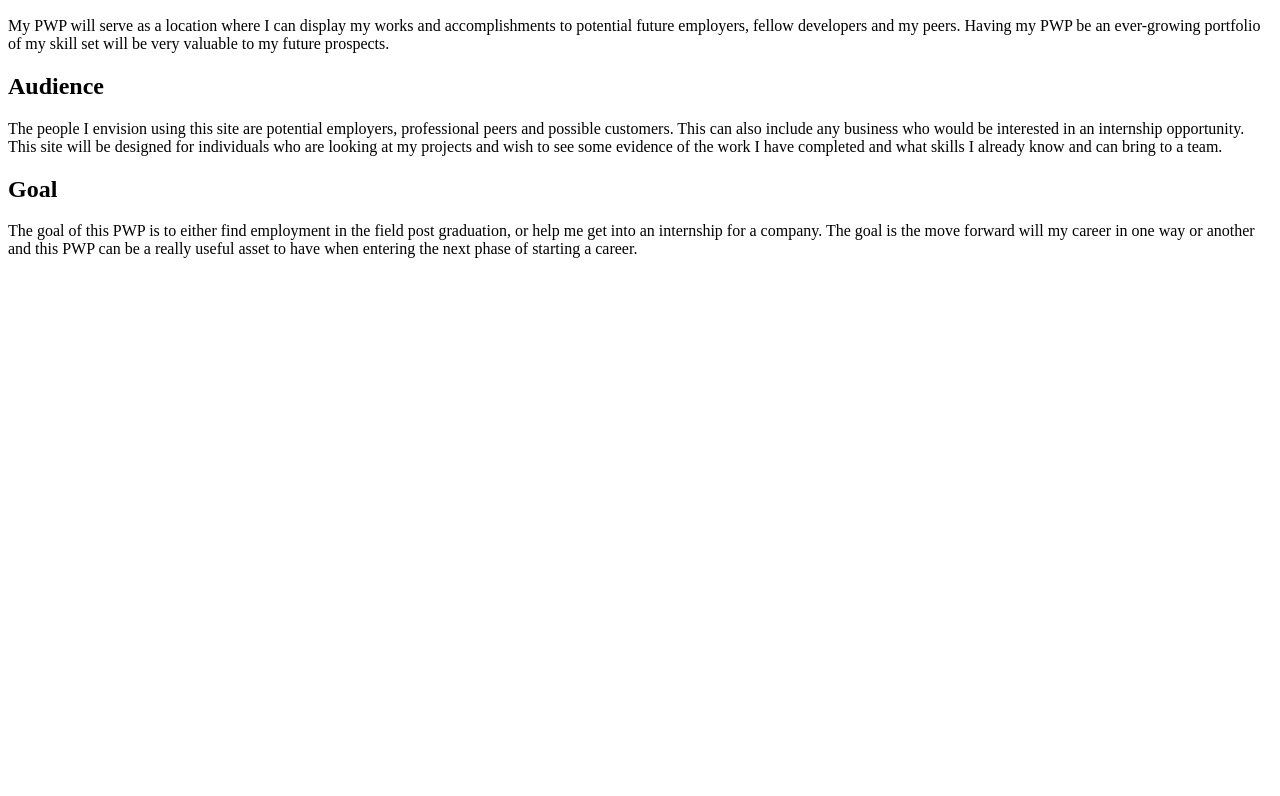
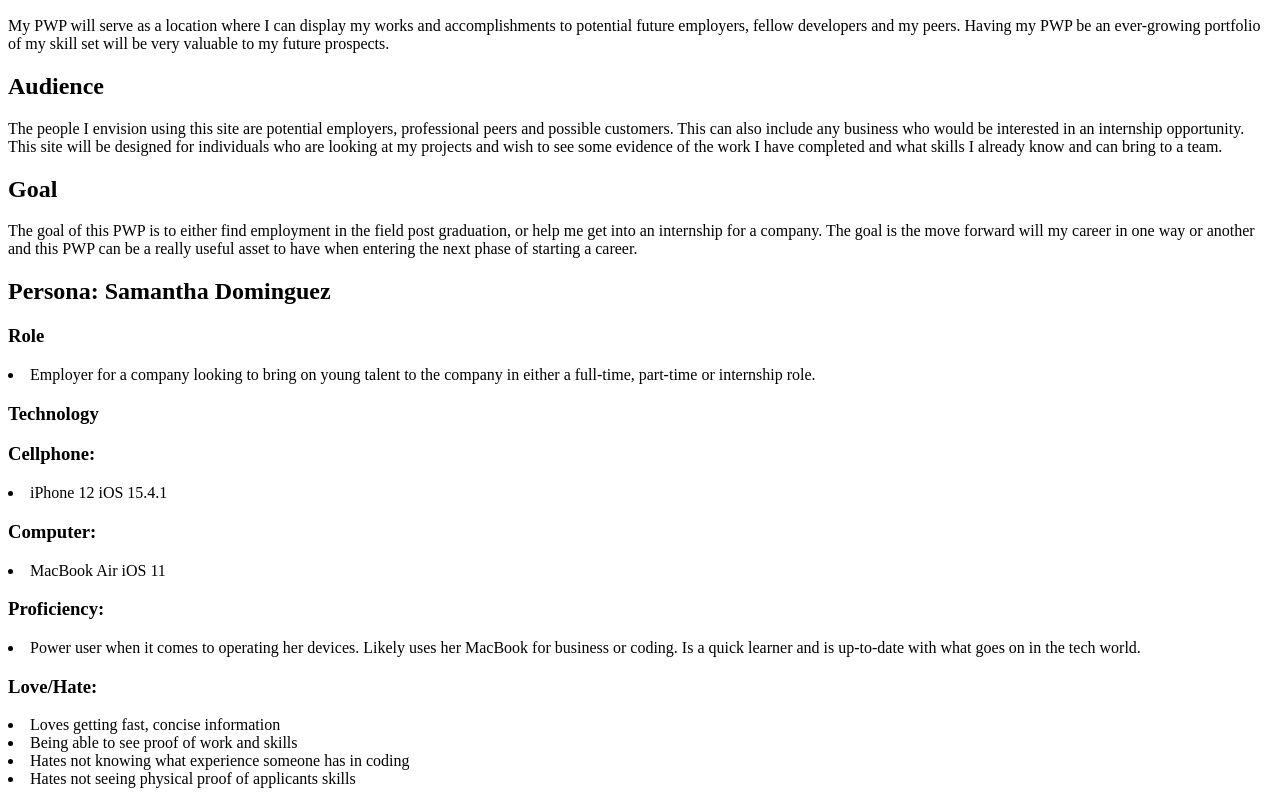
Before and after one commit to Tyler-Quintana/pwp-portfolio-tyler-quintana, a plain HTML site: page public_html/documentation/milestone-1.html in a window 1280 px wide. Shown: the part 110-906 px from the top of the page. Before the commit the page ends 800 px from the top, so only its background shows below. Drawn offline with Linux system fonts and the light colour scheme.

Commit message:
Started on Persona

```diff
--- a/public_html/documentation/milestone-1.html
+++ b/public_html/documentation/milestone-1.html
@@ -26,5 +26,34 @@
     for a company. The goal is the move forward will my career in one way or another and this PWP can be a really useful
     asset to have when entering the next phase of starting a career.</p>
 
+<h2>Persona: Samantha Dominguez</h2>
+
+<h3>Role</h3>
+<li>Employer for a company looking to bring on young talent to the company in either a full-time, part-time
+    or internship role.</li>
+
+<h3>Technology</h3>
+
+<h3>Cellphone:</h3>
+<li>iPhone 12 iOS 15.4.1</li>
+
+<h3>Computer:</h3>
+<li>MacBook Air iOS 11</li>
+
+<h3>Proficiency:</h3>
+<li>Power user when it comes to operating her devices. Likely uses her MacBook for business or coding. Is a quick
+    learner and is up-to-date with what goes on in the tech world.</li>
+
+<h3>Love/Hate:</h3>
+<li>Loves getting fast, concise information</li>
+<li>Being able to see proof of work and skills</li>
+<li>Hates not knowing what experience someone has in coding</li>
+<li>Hates not seeing physical proof of applicants skills</li>
+
+
+
+
+
+
 </body>
 </html>
```
